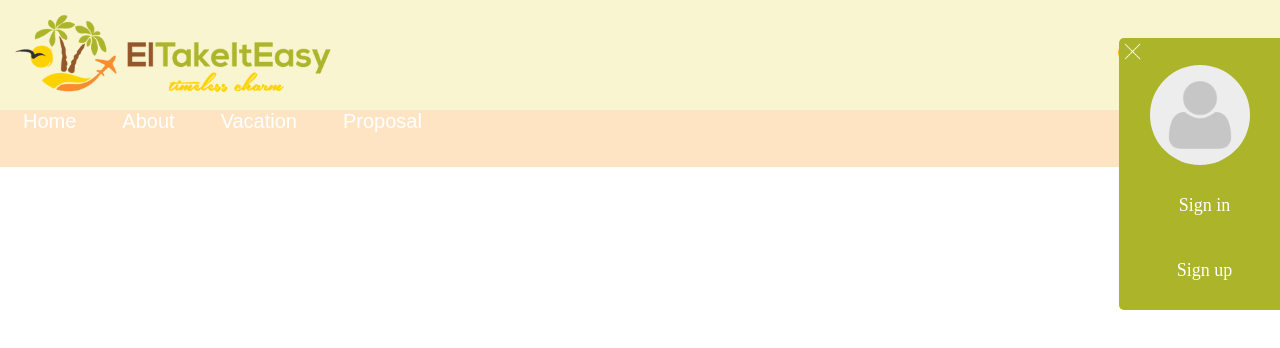
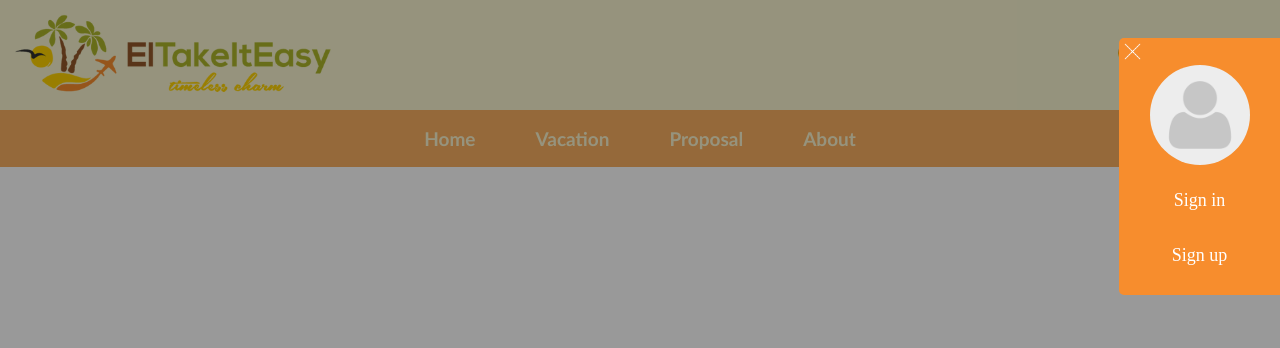
Before and after one commit to RazvanFlorescu/TakeItEasy, an Angular app in the folder TakeItEasyProject/TakeItEasyProject/ClientApp/: page / in a window 1280 px wide. Both pictures are taken after a click on the element 1263 px from the left and 55 px from the top of the page. Shown: the top 348 px of the page. Built offline with nearby package versions, Linux system fonts and the light colour scheme.

Commit message:
add new module special for the header-side and beautify the option modal

```diff
--- a/TakeItEasyProject/TakeItEasyProject/ClientApp/src/app/header/header.component.html
+++ b/TakeItEasyProject/TakeItEasyProject/ClientApp/src/app/header-side/header/header.component.html
@@ -13,9 +13,11 @@
     </div>
   </div>
 </div>
-<div [ngClass]="{'settings-box-open': isMenuOpen}">
-  <div class="close-button" (click)="closeMenu()"></div>
-  <div class="profile-image"></div>
-  <span class="settings-element" [ngClass]="{'settings-box-closed': !isMenuOpen}">Sign in</span>
-  <span class="settings-element" [ngClass]="{'settings-box-closed': !isMenuOpen}">Sign up</span>
+<div [ngClass]="{'settings-box': isMenuOpen}">
+  <div [ngClass]="{'settings-box-content': isMenuOpen}">
+    <div class="close-button" (click)="closeMenu()"></div>
+    <div class="profile-image"></div>
+    <span class="settings-element" [ngClass]="{'settings-box-closed': !isMenuOpen}">Sign in</span>
+    <span class="settings-element" [ngClass]="{'settings-box-closed': !isMenuOpen}">Sign up</span>
+  </div>
 </div>
--- a/TakeItEasyProject/TakeItEasyProject/ClientApp/src/app/header/header.component.scss
+++ b/TakeItEasyProject/TakeItEasyProject/ClientApp/src/app/header-side/header/header.component.scss
@@ -1,5 +1,5 @@
 .wrapper{
-    background-color: #efe68663;
+    background-color: #f9f5d0;
     display: flex;
     flex-direction: row;
     align-items: center;
@@ -10,7 +10,7 @@
 .logo{
     height: 90px;
     width: 330px;
-    background: url("./../../assets/images/takeItEasyLogo.png");
+    background: url("./../../../assets/images/takeItEasyLogo.png");
     background-repeat: no-repeat;
     background-size: contain;
     margin-right: 20px;
@@ -62,9 +62,23 @@
     }
 }
 
-.settings-box-open{
+.settings-box{
+    display: block;
+    position: fixed;
+    z-index: 1;
+    padding-top: 100px;
+    left: 0;
+    top: 0;
+    width: 100%;
+    height: 100%;
+    overflow: auto;
+    background-color: rgb(0,0,0);
+    background-color: rgba(0,0,0,0.4);
+}
+.settings-box-content{
     width: 161px;
     position: absolute;
+    z-index: 1;
     right: -160px;
     top: 38px;
     border-radius: 5px 0px 0px 5px;
@@ -81,7 +95,6 @@
     .settings-element{
         width: 100%;
         height: 50px;
-        padding: 5px;
         line-height: 50px;
         margin: auto;
         margin-bottom: 5px;
@@ -93,12 +106,12 @@
             margin-top: 10px;
         }
         &:last-of-type{
-            margin-bottom: 10px;
+            margin-bottom: 15px;
         }
         &:hover{
             opacity: 0.5;
             width: 80%;
-            background-color: #babf6e;
+            background-color:#f8af61;
             cursor: pointer;
         }
     }
@@ -109,7 +122,7 @@
         background: none;
         margin: 3px;
         background-size: cover;
-        background-image:url("./../../assets/images/x-close-icon-white.png");
+        background-image: url("./../../../assets/images/x-close-icon-white.png");
         &:hover{
             opacity: 0.4;
         }
@@ -121,7 +134,7 @@
         border-radius: 50%;
         margin: auto;
         background-size: cover;
-        background-image:url("./../../assets/images/no-profile-image.png");
+        background-image:url("./../../../assets/images/no-profile-image.png");
     }
 }
 
@@ -140,7 +153,7 @@
         right: -70px;
     }
     100%{
-        background-color: #acb52a;
+        background-color: #f78d2d;
         right: 0px;
     }
 }
--- /dev/null
+++ b/TakeItEasyProject/TakeItEasyProject/ClientApp/src/app/header-side/menu/menu.component.html
@@ -0,0 +1,6 @@
+<div class="nav-wrapper">
+    <strong><a class="nav-element" href="#">Home</a></strong>
+    <strong><a class="nav-element" href="#">Vacation</a></strong>
+    <strong><a class="nav-element" href="#">Proposal</a></strong>
+    <strong><a class="nav-element" href="#">About</a></strong>
+</div>
--- /dev/null
+++ b/TakeItEasyProject/TakeItEasyProject/ClientApp/src/app/header-side/menu/menu.component.scss
@@ -0,0 +1,35 @@
+.nav-wrapper{
+    width: 100%;
+    height: 57px;
+    background-color: #f8af61;
+    display: flex;
+    flex-direction: row;
+    align-items: center;
+    justify-content: center;
+}
+
+.nav-element{
+    color:#f9f5d0;
+    margin: 30px;
+    font-size: 19px;
+    font-family: "Calibri";
+}
+
+a {
+    text-decoration: none;
+    position: relative;
+  }
+
+  a:after {
+    content: '';
+    position: absolute;
+    bottom: 0;
+    left: 0;
+    width: 0%;
+    border-bottom: 3px solid #f9f5d0;
+    transition: 0.4s;
+  }
+
+  a:hover:after {
+    width: 100%;
+  }
--- a/TakeItEasyProject/TakeItEasyProject/ClientApp/src/app/menu/menu.component.html
+++ /dev/null
@@ -1,6 +0,0 @@
-<div class="nav-wrapper">
-    <a class="nav-element" href="#">Home</a>
-    <a class="nav-element" href="#">About</a>
-    <a class="nav-element" href="#">Vacation</a>
-    <a class="nav-element" href="#">Proposal</a>
-</div>
--- a/TakeItEasyProject/TakeItEasyProject/ClientApp/src/app/menu/menu.component.scss
+++ /dev/null
@@ -1,14 +0,0 @@
-.nav-wrapper{
-    width: 100%;
-    height: 57px;
-    background-color: bisque;
-}
-
-.nav-element{
-    color: white;
-    text-decoration: none;
-    margin: 23px;
-    text-align: center;
-    font-size: 20px;
-    font-family: sans-serif;
-}
```
Also changed, not shown: TakeItEasyProject/TakeItEasyProject/ClientApp/src/app/app.module.ts (+6 -6 lines), TakeItEasyProject/TakeItEasyProject/ClientApp/src/app/header-side/header-side.module.ts (added, +16 -0 lines), TakeItEasyProject/TakeItEasyProject/ClientApp/src/app/header-side/header/header.component.ts (renamed from TakeItEasyProject/TakeItEasyProject/ClientApp/src/app/header/header.component.ts), TakeItEasyProject/TakeItEasyProject/ClientApp/src/app/header-side/menu/menu.component.ts (renamed from TakeItEasyProject/TakeItEasyProject/ClientApp/src/app/menu/menu.component.ts).
